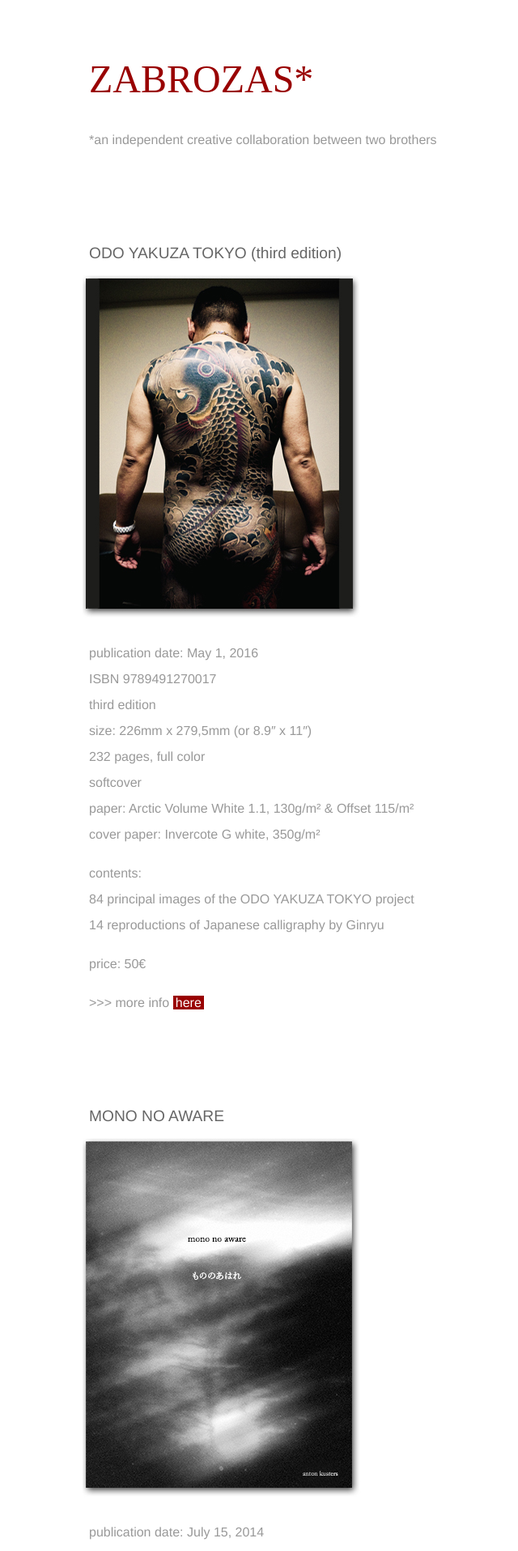
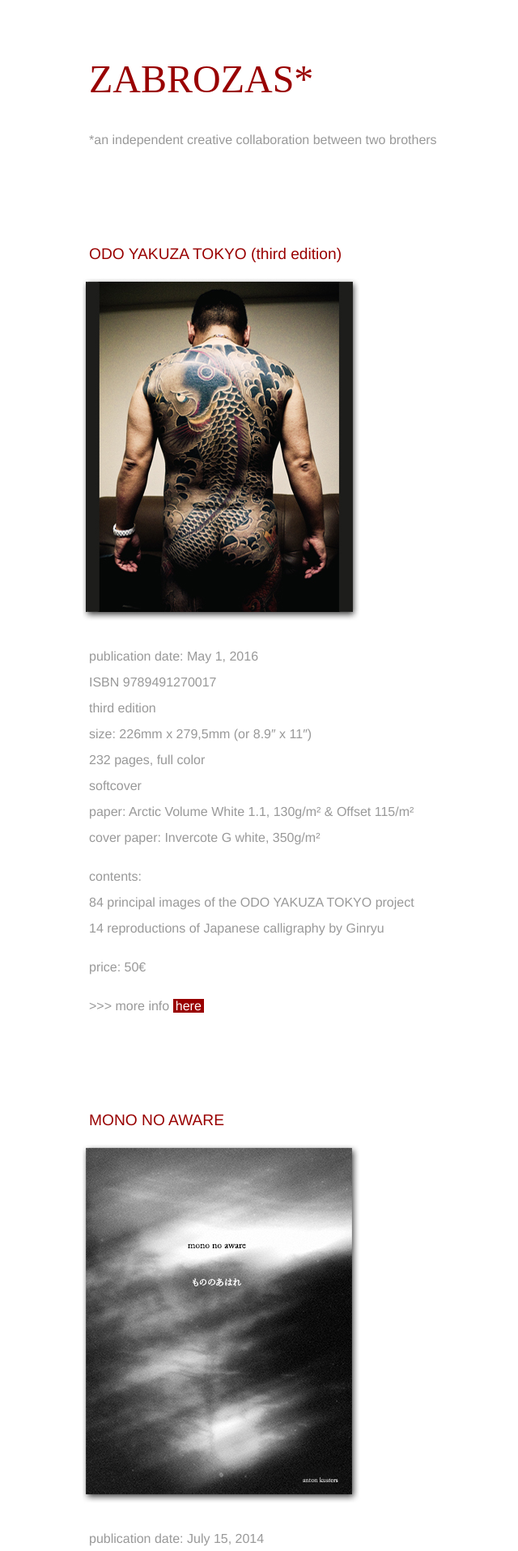
Before and after one commit to antonkusters/zabrozas.github.io, a Jekyll site: the page built from index.html, in a window 1280 px wide. Shown: the top 1916 px of the page at 81% size, without its empty margins (18-658 px from the left). Built offline with Jekyll 4.4.1, drawn with Linux system fonts in a browser that asks for light colours; some web fonts are replaced.

Commit message:
h2 color

```diff
--- a/css/main.css
+++ b/css/main.css
@@ -23,8 +23,8 @@ h2 {
     padding-top: 5em;
     font-size: 1.2em;
     font-weight: 100;
-    line-height: 1.2em;
-    color: #666;
+    line-height: 1.4em;
+    color: #990000;
 }
 p {
     font-size: 1em;
```
